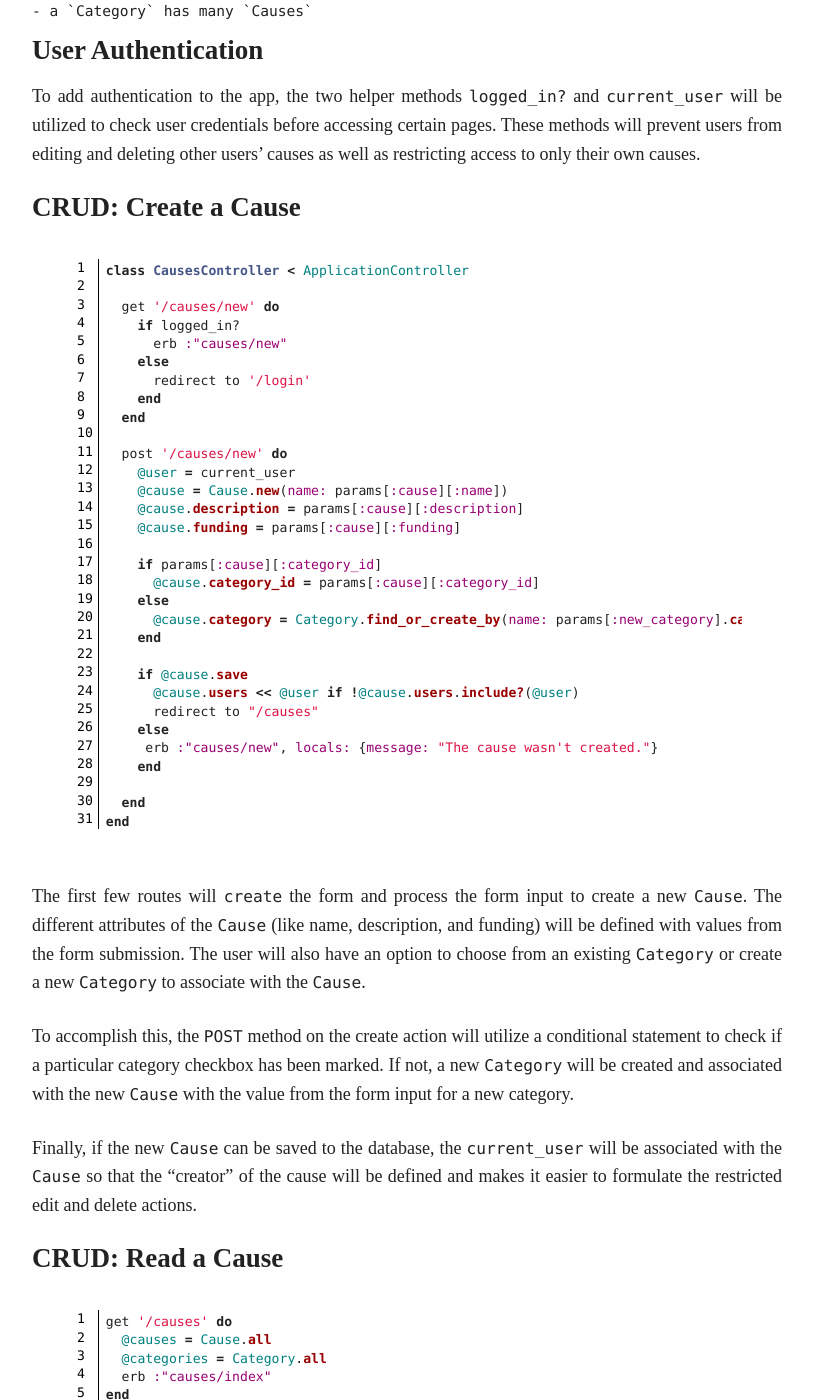
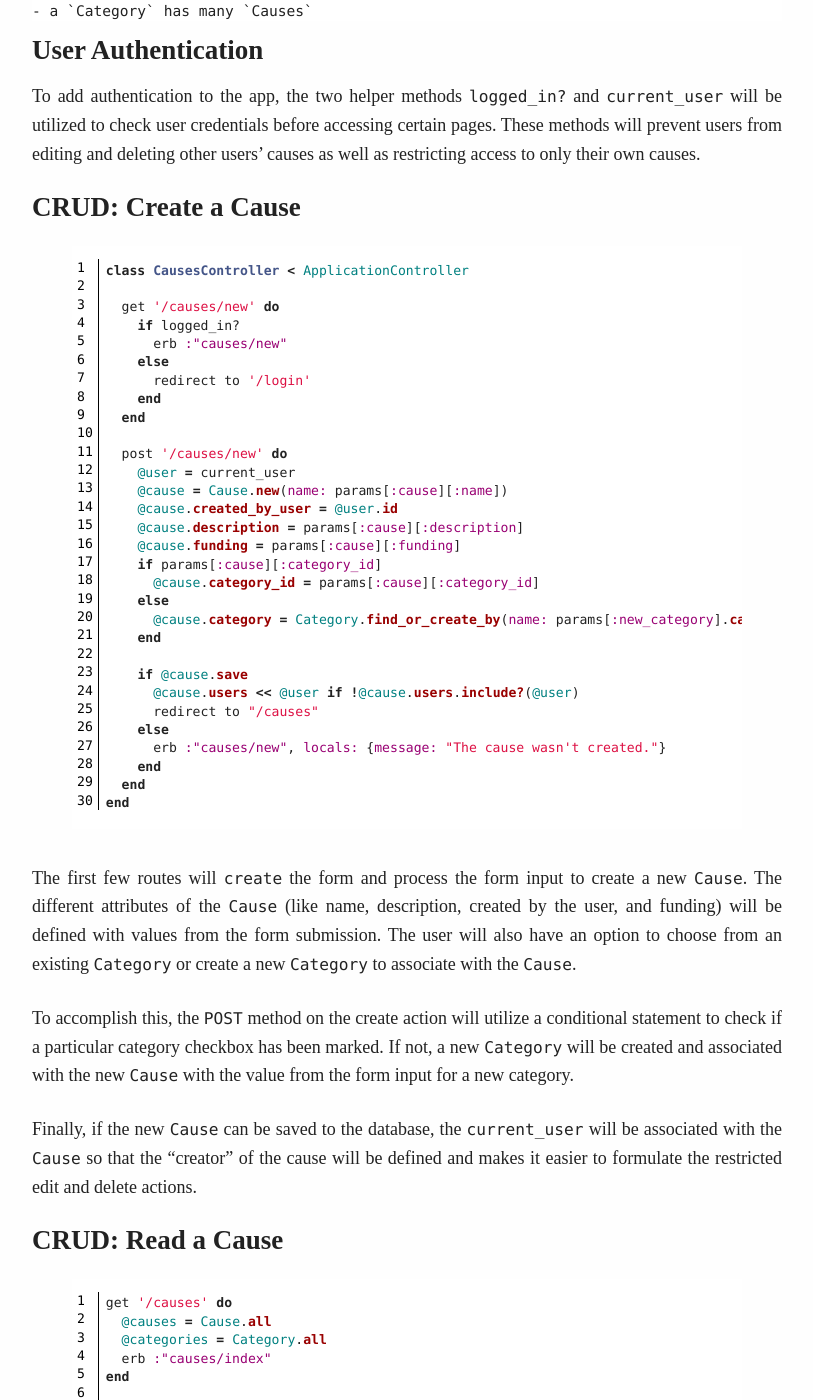
Before and after one commit to eric-an/blog, a Jekyll site: the page built from _posts/2016-02-05-creating-a-CRUD-app.markdown, in a window 1280 px wide and 1400 px high, scrolled down 2049 px. Shown: the whole window, without its empty margins (233-1046 px from the left). Built offline with Jekyll 4.4.1, drawn with Linux system fonts in a browser that asks for light colours; some of the changed text lies outside the part shown.

Commit message:
update code-along for post

```diff
--- a/_posts/2016-02-05-creating-a-CRUD-app.markdown
+++ b/_posts/2016-02-05-creating-a-CRUD-app.markdown
@@ -90,9 +90,9 @@ class CausesController < ApplicationController
   post '/causes/new' do
     @user = current_user
     @cause = Cause.new(name: params[:cause][:name])
+    @cause.created_by_user = @user.id
     @cause.description = params[:cause][:description]
     @cause.funding = params[:cause][:funding]
-
     if params[:cause][:category_id]
       @cause.category_id = params[:cause][:category_id]
     else
@@ -103,14 +103,13 @@ class CausesController < ApplicationController
       @cause.users << @user if !@cause.users.include?(@user)
       redirect to "/causes"
     else
-     erb :"causes/new", locals: {message: "The cause wasn't created."}
+      erb :"causes/new", locals: {message: "The cause wasn't created."}
     end
-
   end
 end
 {% endhighlight %}
 
-The first few routes will `create` the form and process the form input to create a new `Cause`. The different attributes of the `Cause` (like name, description, and funding) will be defined with values from the form submission. The user will also have an option to choose from an existing `Category` or create a new `Category` to associate with the `Cause`.
+The first few routes will `create` the form and process the form input to create a new `Cause`. The different attributes of the `Cause` (like name, description, created by the user, and funding) will be defined with values from the form submission. The user will also have an option to choose from an existing `Category` or create a new `Category` to associate with the `Cause`.
 
 To accomplish this, the `POST` method on the create action will utilize a conditional statement to check if a particular category checkbox has been marked. If not, a new `Category` will be created and associated with the new `Cause` with the value from the form input for a new category.
 
@@ -144,7 +143,7 @@ get '/cause/:id/edit' do
   if logged_in?
     @user = current_user
     @cause = Cause.find_by(id: params[:id])
-    if @cause.users.first == @user
+    if @cause.created_by_user == @user.id
       erb :"causes/edit"
     else
       redirect to '/causes'
@@ -186,7 +185,7 @@ delete '/cause/:id/delete' do
   if logged_in?
     @user = current_user
     @cause = Cause.find_by(id: params[:id])
-    if @cause.users.first == @user
+    if @cause.created_by_user == @user.id
       @cause.destroy
       erb :"users/show", locals: {message: "The cause was deleted."}
     else
```
